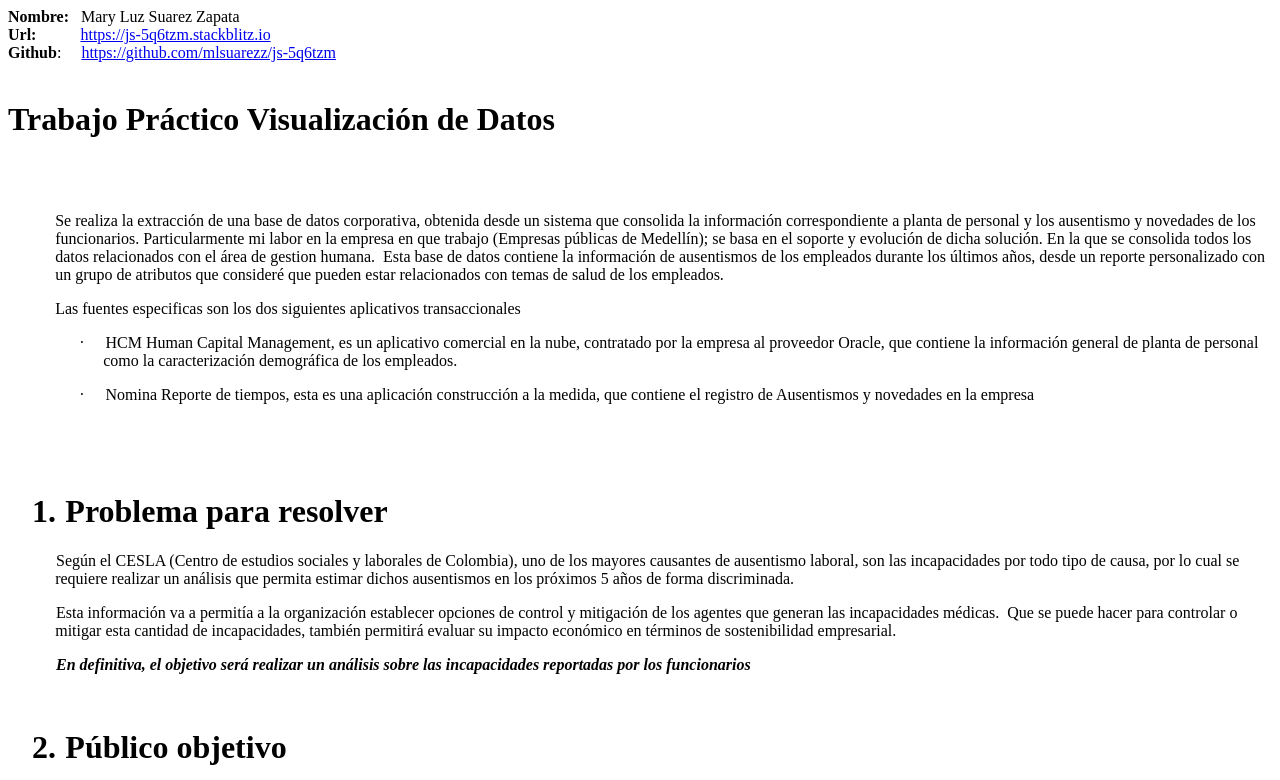
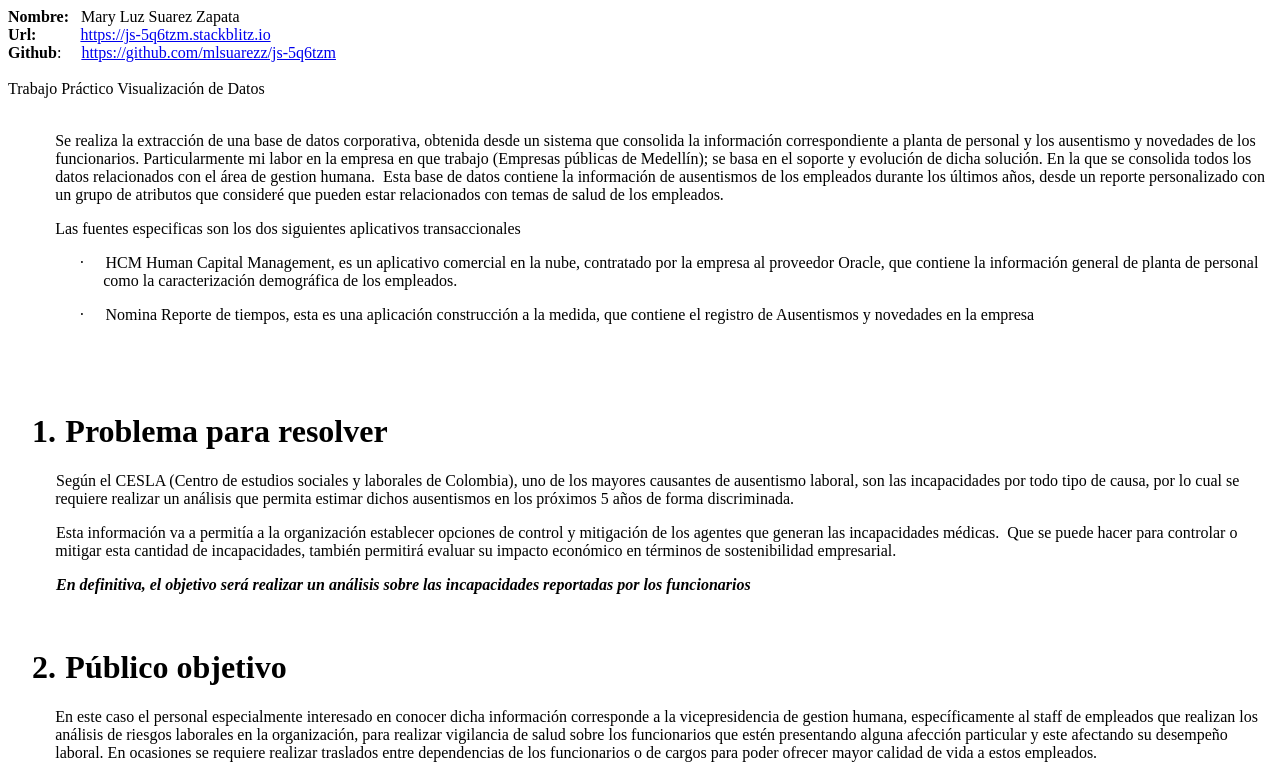
Before and after one commit to mlsuarezz/js-5q6tzm, a website: page index.html in a window 1280 px wide. Shown: the top 780 px of the page. Drawn offline with Linux system fonts and the light colour scheme.

Commit message:
2 files modified

```diff
--- a/index.html
+++ b/index.html
@@ -17,7 +17,7 @@
 
 
 
-  <h1   >Trabajo Práctico Visualización de Datos</h1>
+  <Titulo   >Trabajo Práctico Visualización de Datos</Titulo>
 
   <br clear=ALL>
   <br clear=ALL>
--- a/style.css
+++ b/style.css
@@ -10,6 +10,21 @@ p.MsoNormal, li.MsoNormal, div.MsoNormal
  line-height:115%;
  font-size:11.0pt;
  font-family:"Calibri",sans-serif;}
+
+ Titulo
+ {mso-style-link:"Título 1 Car";
+ margin-top:12.0pt;
+ margin-right:0cm;
+ margin-bottom:0cm;
+ margin-left:0cm;
+ line-height:115%;
+ page-break-after:avoid;
+ font-size:40.0pt;
+ font-family:"Cambria",serif;
+ color:#365F91;
+ font-weight:normal;}
+
+
 h1
  {mso-style-link:"Título 1 Car";
  margin-top:12.0pt;
@@ -18,7 +33,7 @@ h1
  margin-left:0cm;
  line-height:115%;
  page-break-after:avoid;
- font-size:40.0pt;
+ font-size:16.0pt;
  font-family:"Cambria",serif;
  color:#365F91;
  font-weight:normal;}
```
